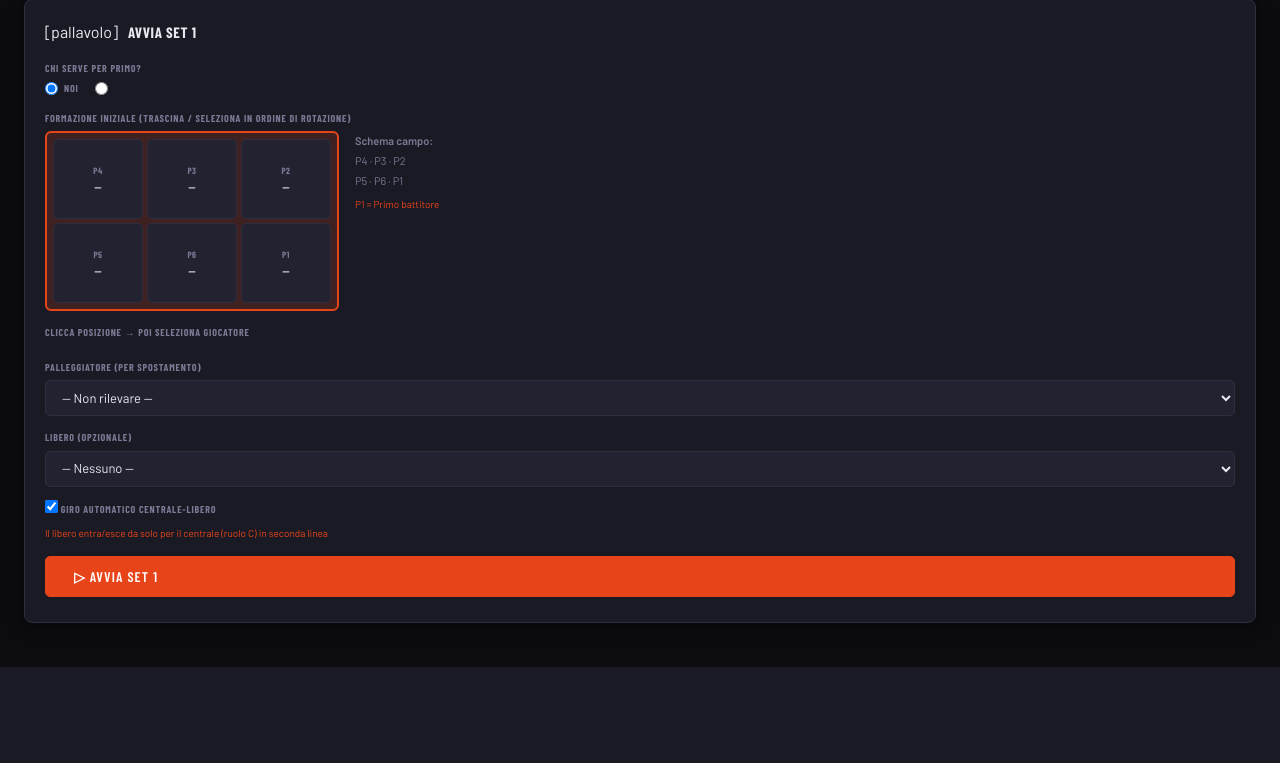
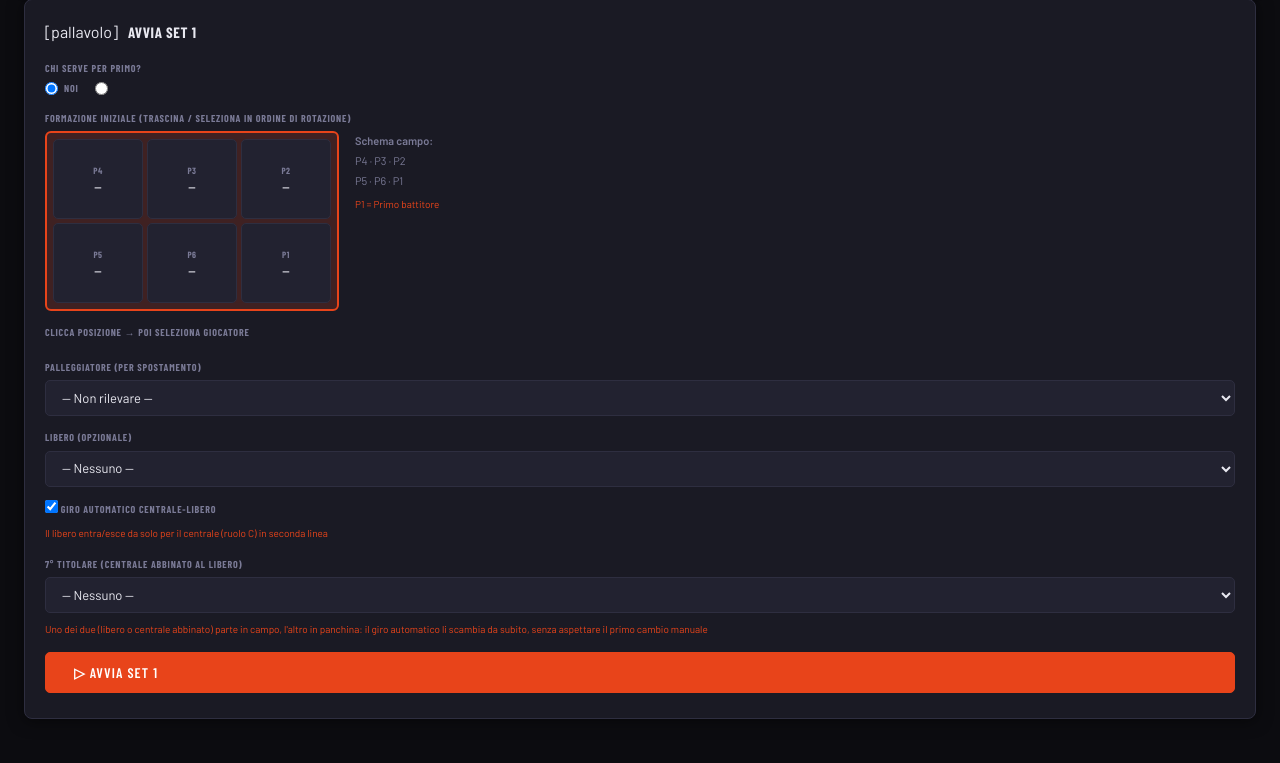
Before and after one commit to grv78dev/volleystat, a Flask app: template templates/match.html in a window 1280 px wide. Shown: the part 281-1044 px from the top of the page. Before the commit the page ends 948 px from the top, so only its background shows below. Run offline with Flask 2, Linux system fonts and the light colour scheme; the template is opened without the code that fills it, so the values that code supplies are empty; some web fonts are replaced.

Commit message:
Aggiunge il 7° titolare (centrale abbinato al libero) per il giro automatico da inizio set
Se il libero parte titolare in campo (o il centrale abbinato è in panchina),
il giro automatico ora sa comunque chi far rientrare, senza aspettare il
primo cambio libero manuale.

```diff
--- a/app.py
+++ b/app.py
@@ -903,17 +903,30 @@ def new_set(cat_id, match_id):
 
     libero_raw      = request.form.get('libero','').strip()
     palleggiatore_raw = request.form.get('palleggiatore','').strip()
-    libero        = int(libero_raw)        if libero_raw.isdigit()        else None
-    palleggiatore = int(palleggiatore_raw) if palleggiatore_raw.isdigit() else None
+    partner_raw     = request.form.get('libero_partner','').strip()
+    libero          = int(libero_raw)        if libero_raw.isdigit()        else None
+    palleggiatore   = int(palleggiatore_raw) if palleggiatore_raw.isdigit() else None
+    libero_partner  = int(partner_raw)       if partner_raw.isdigit()       else None
 
     if palleggiatore is not None and palleggiatore not in lineup:
         return 'Il palleggiatore deve essere nella formazione iniziale', 400
+
+    if libero_partner is not None:
+        if libero is None:
+            return 'Il 7° titolare (centrale abbinato) richiede di selezionare anche il libero', 400
+        if libero_partner == libero:
+            return 'Il centrale abbinato al libero deve essere un giocatore diverso dal libero', 400
+        if (libero in lineup) == (libero_partner in lineup):
+            return ('Libero e centrale abbinato: uno dei due deve partire in campo, '
+                    'l\'altro in panchina'), 400
 
     roster_nums = {p['number'] for p in get_players(cat_id)}
     if roster_nums:
         unknown = [n for n in lineup if n not in roster_nums]
         if libero is not None and libero not in roster_nums:
             unknown.append(libero)
+        if libero_partner is not None and libero_partner not in roster_nums:
+            unknown.append(libero_partner)
         if unknown:
             return ('Numeri non presenti in rosa: '
                     + ', '.join(f'#{n}' for n in unknown)), 400
@@ -924,6 +937,7 @@ def new_set(cat_id, match_id):
         'match_id':match_id, 'set_number':set_num,
         'lineup':lineup,
         'libero':         libero,
+        'libero_partner': libero_partner,
         'palleggiatore':  palleggiatore,
         'auto_libero':    auto_libero,
         'first_serve':request.form.get('first_serve','us'),
@@ -956,13 +970,19 @@ def set_view(cat_id, match_id, set_num):
                            set_num=set_num)
 
 def _libero_partner(sd, lib):
-    """Numero del giocatore che il libero ha rimpiazzato (ultimo cambio libero)."""
+    """Numero del giocatore che il libero ha rimpiazzato (ultimo cambio libero).
+
+    Se non c'è ancora nessuno cambio libero in storico (es. il libero è
+    partito titolare in campo), usa il 7° titolare dichiarato a inizio set
+    (`libero_partner`) come compagno di riferimento.
+    """
     for ev in reversed(sd.get('events', [])):
         if ev.get('type') == 'libero_exchange':
             n1, n2 = ev.get('n1'), ev.get('n2')
             if n1 == lib: return n2
             if n2 == lib: return n1
-    return None
+    partner = sd.get('libero_partner')
+    return partner if partner is not None and partner != lib else None
 
 def _find_auto_libero_event(cat_id, sd):
     """Giro automatico centrale-libero: calcola l'eventuale cambio libero
--- a/templates/match.html
+++ b/templates/match.html
@@ -143,6 +143,17 @@
         Giro automatico centrale-libero
       </label>
       <span class="legend-note">Il libero entra/esce da solo per il centrale (ruolo C) in seconda linea</span>
+
+      <label style="margin-top:10px;display:block">7° titolare (centrale abbinato al libero)</label>
+      <select name="libero_partner" class="input">
+        <option value="">— Nessuno —</option>
+        {% for p in players %}
+        {% if p.role == 'C' %}
+        <option value="{{ p.number }}">#{{ p.number }} {{ p.name }}</option>
+        {% endif %}
+        {% endfor %}
+      </select>
+      <span class="legend-note">Uno dei due (libero o centrale abbinato) parte in campo, l'altro in panchina: il giro automatico li scambia da subito, senza aspettare il primo cambio manuale</span>
     </div>
 
     <input type="hidden" name="lineup" id="lineupInput">
```
Also changed, not shown: CLAUDE.md (+1 -1 lines).
